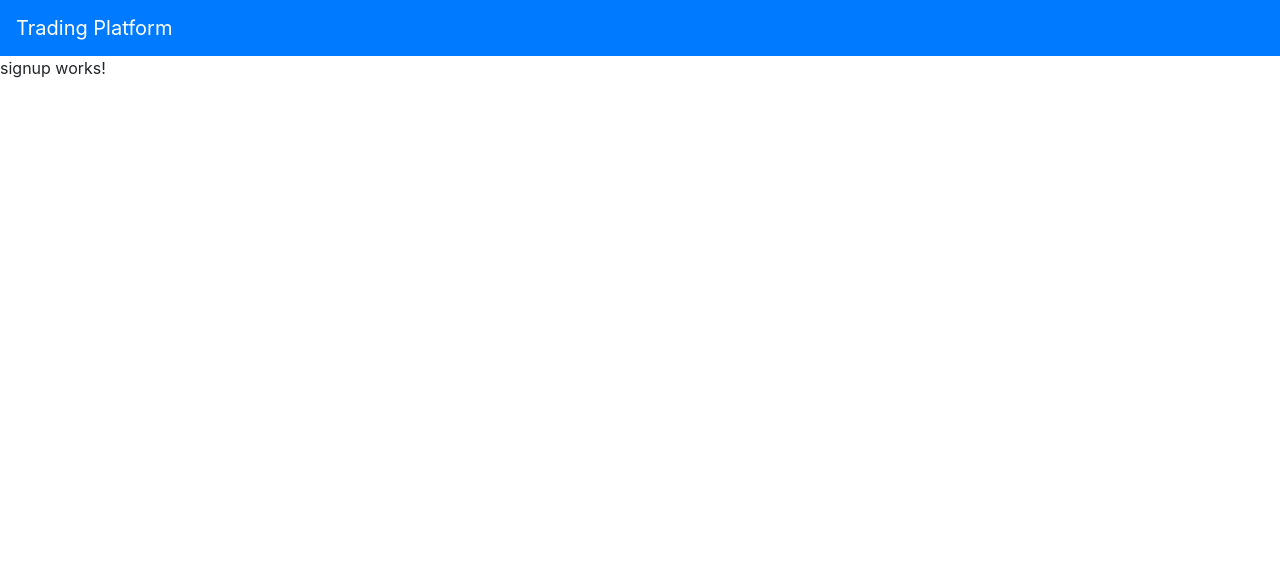
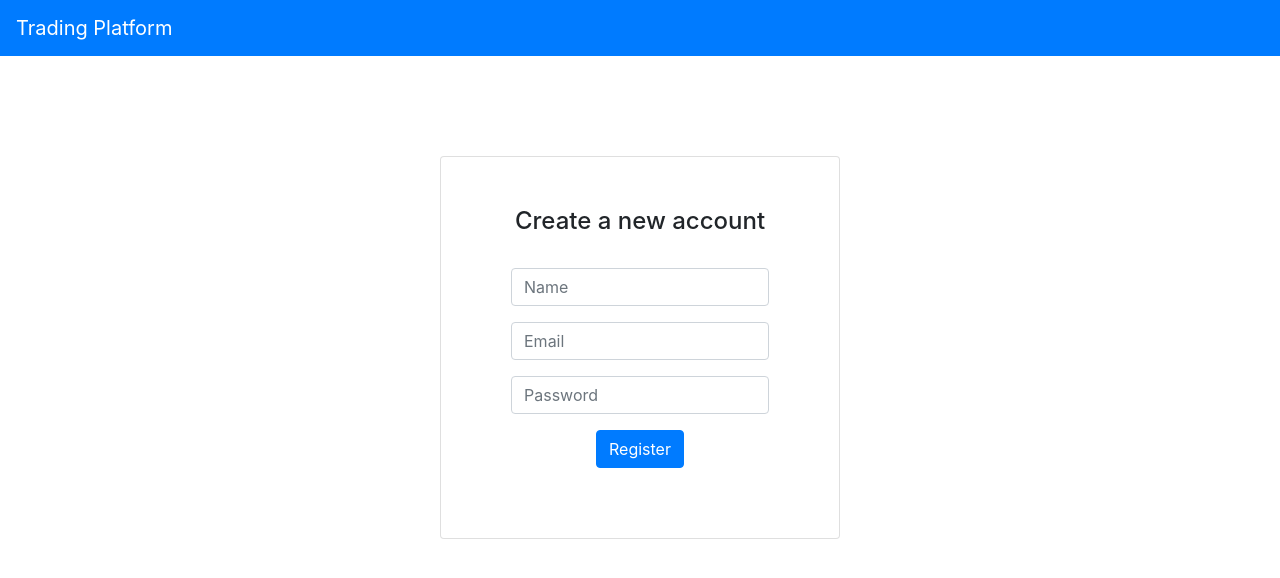
Before and after one commit to mak1910/angular-trading-platform-ui, an Angular app: page /signup in a window 1280 px wide. Shown: the top 578 px of the page. Built offline with nearby package versions, Linux system fonts and the light colour scheme.

Commit message:
Add login and signup layout

```diff
--- a/src/app/app-routing.module.ts
+++ b/src/app/app-routing.module.ts
@@ -1,7 +1,13 @@
 import { NgModule } from '@angular/core';
 import { Routes, RouterModule } from '@angular/router';
 
-const routes: Routes = [];
+const routes: Routes = [
+  {
+    path: '',
+    redirectTo: '/home',
+    pathMatch: 'full'
+  }
+];
 
 @NgModule({
   imports: [RouterModule.forRoot(
--- a/src/app/app.component.html
+++ b/src/app/app.component.html
@@ -1,2 +1,9 @@
+
+<!-- Navbar -->
 <app-header></app-header>
+
+<!-- Spacing between navbar and main content -->
+<div class="mt-4"></div>
+
+<!-- Main Body -->
 <router-outlet></router-outlet>
--- a/src/app/app.module.ts
+++ b/src/app/app.module.ts
@@ -5,6 +5,7 @@ import { AppComponent } from './app.component';
 import { AppRoutingModule } from './app-routing.module';
 import { HeaderComponent } from './header/header.component';
 import { SignupModule } from './signup/signup.module';
+import { HomeModule } from './home/home.module';
 
 @NgModule({
   declarations: [
@@ -14,7 +15,8 @@ import { SignupModule } from './signup/signup.module';
   imports: [
     BrowserModule,
     AppRoutingModule,
-    SignupModule
+    SignupModule,
+    HomeModule
   ],
   providers: [],
   bootstrap: [AppComponent]
--- /dev/null
+++ b/src/app/home/home.component.css
@@ -0,0 +1,3 @@
+#LoginBox {
+  text-align: center;
+}
--- /dev/null
+++ b/src/app/home/home.component.html
@@ -0,0 +1,21 @@
+<div class="container" id="HomeComponent">
+  <div class="row">
+    <div class="col-sm-8">
+      <div class="card" style="min-height: 1000px"></div>
+    </div>
+    <div class="col-sm-4">
+      <div class="card p-4" id="LoginBox">
+        <h4 class="card-title"> Login </h4>
+        <form class="card-body" id="Signup">
+          <div class="form-group">
+            <input type="email" class="form-control" id="inputEmail" placeholder="Email">
+          </div>
+          <div class="form-group">
+            <input type="password" class="form-control" id="inputPassword" placeholder="Password">
+          </div>
+          <button type="submit" class="btn btn-primary">Login</button>
+        </form>
+      </div>
+    </div>
+  </div>
+</div>
--- /dev/null
+++ b/src/app/home/home.component.ts
@@ -0,0 +1,15 @@
+import { Component, OnInit } from '@angular/core';
+
+@Component({
+  selector: 'app-home',
+  templateUrl: './home.component.html',
+  styleUrls: ['./home.component.css']
+})
+export class HomeComponent implements OnInit {
+
+  constructor() { }
+
+  ngOnInit() {
+  }
+
+}
--- a/src/app/signup/signup.component.css
+++ b/src/app/signup/signup.component.css
@@ -0,0 +1,12 @@
+#SignupContainer {
+
+}
+
+#Signup {
+  margin-top: 100px;
+  margin-left: auto;
+  margin-right: auto;
+  padding: 50px;
+  max-width: 400px;
+  text-align: center;
+}
--- a/src/app/signup/signup.component.html
+++ b/src/app/signup/signup.component.html
@@ -1,3 +1,17 @@
-<p>
-  signup works!
-</p>
+<div class="container" id="SignupContainer">
+  <form class="card" id="Signup">
+    <h4 class="card-title"> Create a new account </h4>
+    <div class="card-body">
+      <div class="form-group">
+        <input type="text" class="form-control" id="inputName" placeholder="Name">
+      </div>
+      <div class="form-group">
+        <input type="email" class="form-control" id="inputEmail" placeholder="Email">
+      </div>
+      <div class="form-group">
+        <input type="password" class="form-control" id="inputPassword" placeholder="Password">
+      </div>
+      <button type="submit" class="btn btn-primary">Register</button>
+    </div>
+  </form>
+</div>
```
Also changed, not shown: src/app/home/home-routing.module.ts (added, +16 -0 lines), src/app/home/home.module.ts (added, +14 -0 lines), 2 other files (tests, documents, lock files or other folders).
